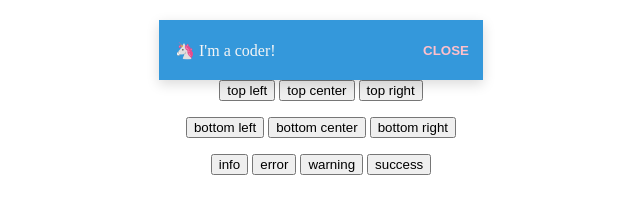
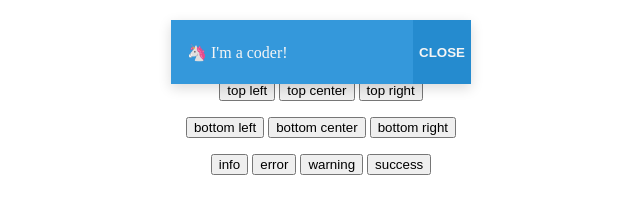
Before and after one commit to raulingg/vanilla-toast, a website built with Parcel: page index.html in a window 1280 px wide. Both pictures are taken after a click on the button "info". Shown: the whole page, without its empty margins (319-959 px from the left). Built offline with nearby package versions, Linux system fonts and the light colour scheme.

Commit message:
refactor(css): Enhance styles

```diff
--- a/src/sass/_toast.scss
+++ b/src/sass/_toast.scss
@@ -1,54 +1,69 @@
+
+@mixin background-color ($color) {
+  background-color: $color;
+  & button {
+    background-color: scale-color($color, $lightness: -10%);
+
+    &:hover, &:active {
+      background-color: scale-color($color, $lightness: -20%);
+    }
+
+    &:focus {
+      outline-style: solid;
+      outline-color: transparent;
+      box-shadow: 0 0 0 3px scale-color($color, $lightness: -40%);
+    }
+  }
+}
+
 .toaster {
+  box-sizing: border-box;
   display: flex;
   align-items: center;
   padding-left: 16px;
-  padding-right: 8px;
-  padding-top: 6px;
-  padding-bottom: 6px;
   width: $width;
   min-height: $min-height;
+  height: 4rem;
   color: $color-default;
-  box-shadow: 0 0.25rem 0.75rem rgba(0,0,0,.15);
-
-  &--default {
-    background-color: $bg-color-default;
-  }
-
-  &--info {
-    background-color: $bg-color-info;
-  }
-
-  &--error {
-    background-color: $bg-color-error;
-  }
-
-  &--warning {
-    background-color: $bg-color-warning;
-  }
-
-  &--success {
-    background-color: $bg-color-success;
-  }
+  box-shadow: 0 0.25rem 0.75rem rgba(0, 0, 0, 0.15);
 
   &__message {
     color: inherit;
     margin-right: 8px;
   }
 
-  &__button {
+  & button {
     border: none;
+    // border-left: 0.1px solid $color-default;
     outline: none;
-    background: none;
     margin-left: auto;
-    height: 36px;
-    color: $button-color;
+    color: $color-default;
     text-transform: uppercase;
     font-weight: bold;
     cursor: pointer;
-    transition: all .3s ease-in-out;
+    min-height: $min-height;
+    height: 4rem;
+    min-width: 3rem;
+    transition: all 0.3s ease-in-out;
+  }
 
-    &:hover {
-      background-color: lighten($bg-color-default, 10);
-    }
+  &--default {
+    @include background-color($bg-color-default);
+  }
+
+  &--info {
+    @include background-color($bg-color-info);
+  }
+
+  &--error {
+    @include background-color($bg-color-error);
+  }
+
+  &--warning {
+    @include background-color($bg-color-warning);
+  }
+
+  &--success {
+    @include background-color($bg-color-success);
   }
 }
--- a/src/sass/_variables.scss
+++ b/src/sass/_variables.scss
@@ -2,7 +2,6 @@ $width: 300px;
 $min-height: 48px;
 $color-default: #F5F5F5;
 $bg-color-default: #212121;
-$button-color: pink;
 
 $bg-color-info: #3498db !default;
 $bg-color-success: #07bc0c !default;
```
